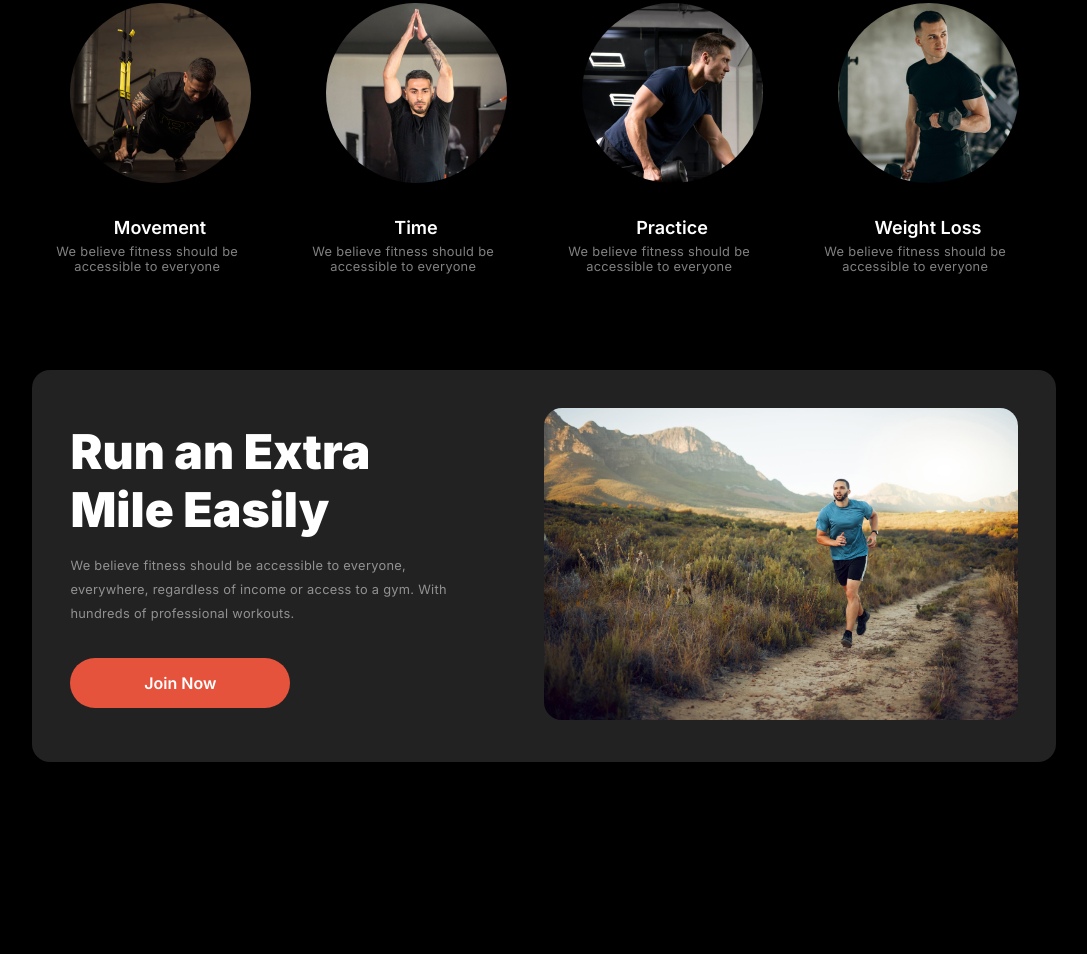
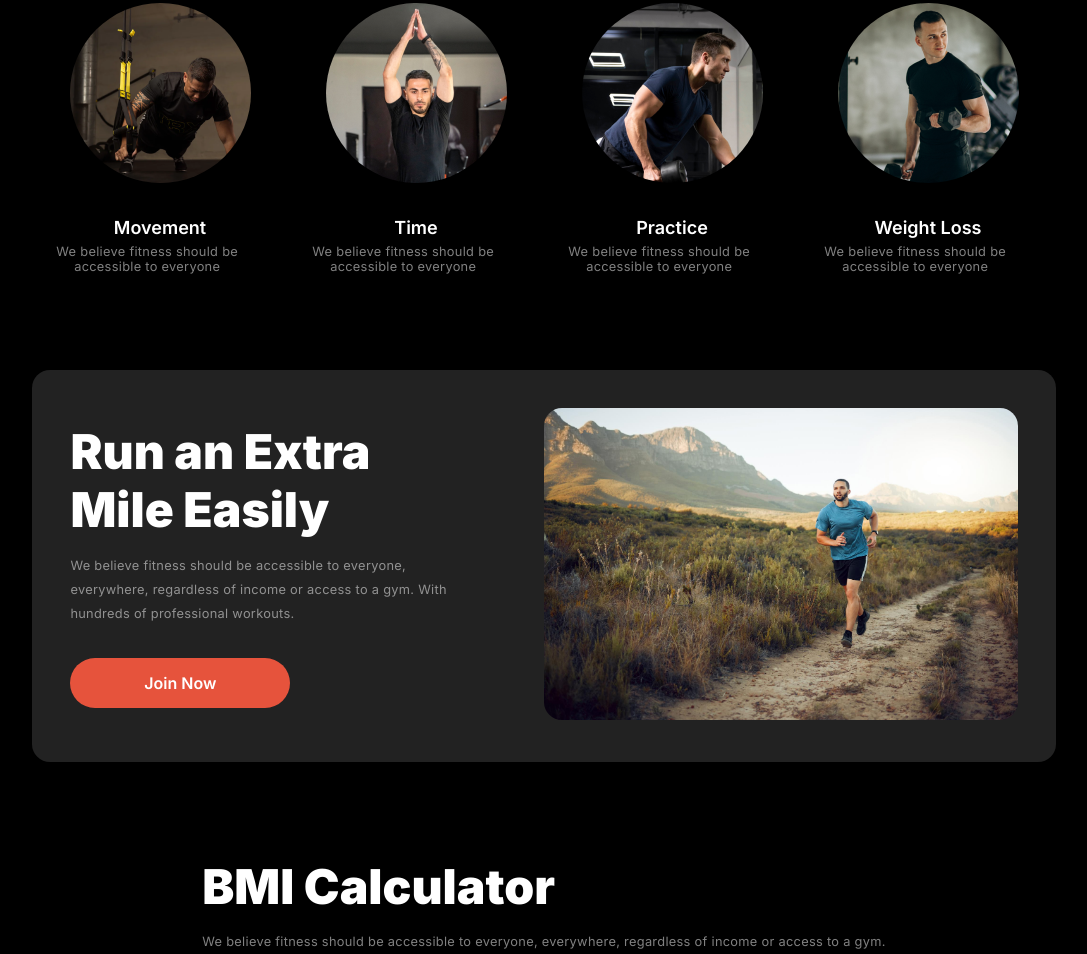
Before and after one commit to Samadsust71/second-assignment, a plain HTML site: page index.html in a window 1280 px wide. Shown: the part 964-1918 px from the top of the page, without its empty margins (96-1183 px from the left). Before the commit the page ends 1822 px from the top, so only its background shows below. Drawn offline with Linux system fonts and the light colour scheme; a web font is replaced by a local one.

Commit message:
BMI section done

```diff
--- a/index.html
+++ b/index.html
@@ -103,6 +103,13 @@
         <div class="run-extra-img"><img src="images/run.jpg" alt=""></div>
 
       </secction>
+      <!-- bmi calculator section -->
+       <section class="BMI-calculator">
+        <div>
+          <h1 class="BMI-calc-title">BMI Calculator</h1>
+          <p class="BMI-calc-description">We believe fitness should be accessible to everyone, everywhere, regardless of income or access to a gym.</p>
+        </div>
+       </section>
      </main>
   </body>
 </html>
--- a/responsive.css
+++ b/responsive.css
@@ -83,6 +83,9 @@
     .run-extra-text, .run-extra-img {
         width: 100%;
     }
+    .BMI-calculator {
+        margin: 0 5%;
+    }
 }
 
 
--- a/style.css
+++ b/style.css
@@ -310,7 +310,7 @@ body p {
     margin-bottom: 32px;
 }
 
-.run-extra-img{
+.run-extra-img {
 
     width: 50%;
 }
@@ -320,3 +320,27 @@ body p {
     border-radius: 18px;
 
 }
+
+/* BMI Calculator section */
+.BMI-calculator {
+    display: flex;
+    flex-direction: column;
+    align-items: center;
+    margin: 0 10%;
+}
+
+.BMI-calc-title {
+    font-size: 3rem;
+    font-weight: 900;
+    line-height: 120%;
+    text-align: left;
+}
+
+.BMI-calc-description {
+    font-size: .8rem;
+    font-weight: 400;
+    line-height: 24px;
+    letter-spacing: 0.3px;
+    text-align: left;
+    margin-top: 14px;
+}
```
